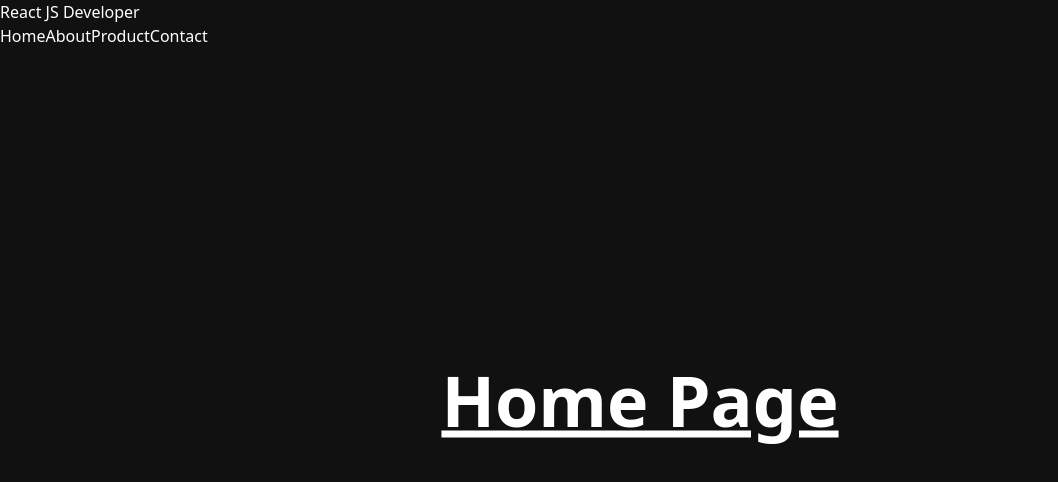
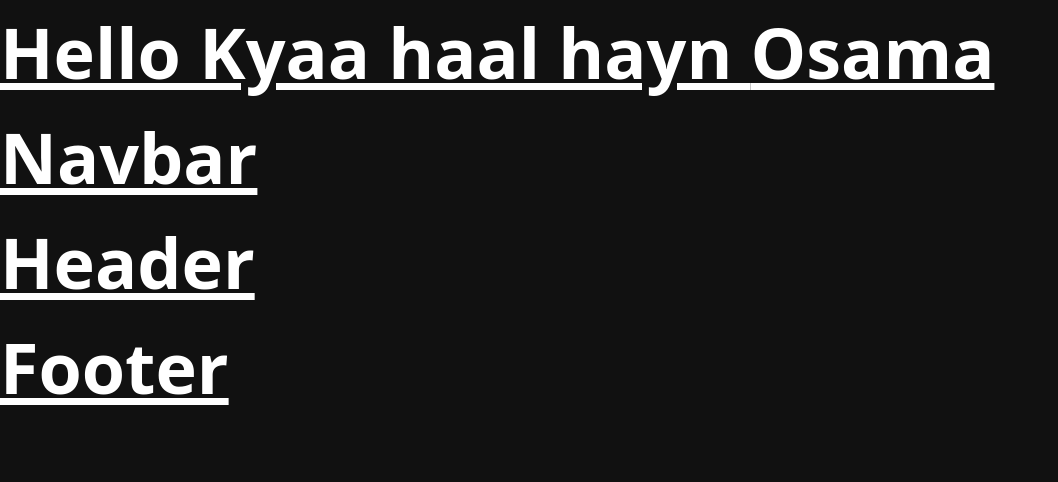
Before and after one commit to osamajaved07/React-Js-Practice-2, a React (Vite) app: page / in a window 1280 px wide. Shown: the top 482 px of the page, without its empty margins (0-1058 px from the left). Built offline with nearby package versions, Linux system fonts and the light colour scheme.

Commit message:
24-05-25

```diff
--- a/src/App.jsx
+++ b/src/App.jsx
@@ -114,24 +114,47 @@
 
 // export default App;
 
-import React from "react";
-import { Route, Routes } from "react-router-dom";
-import About from "./pages/About";
-import Contact from "./pages/Contact";
-import Home from "./pages/Home";
-import Product from "./pages/Product";
+// import React from "react";
+// import { Route, Routes } from "react-router-dom";
+// import About from "./pages/About";
+// import Contact from "./pages/Contact";
+// import Home from "./pages/Home";
+// import Product from "./pages/Product";
+// import Header from "./components/Header";
+
+// const App = () => {
+//   return (
+//     <div>
+//       <Header />
+//       <Routes>
+//         <Route path="/about" element={<About />} />
+//         <Route path="/" element={<Home />} />
+//         <Route path="/contact" element={<Contact />} />
+//         <Route path="/product" element={<Product />} />
+//       </Routes>
+//     </div>
+//   );
+// };
+
+// export default App;
+
+// ---------------------Context API Topic------------------------------
+
+import React, { useContext } from "react";
+import Navbar from "./components/Navbar";
 import Header from "./components/Header";
+import Footer from "./components/Footer";
+import { DataContext } from "./context/Usercontext";
 
 const App = () => {
+  const data = useContext(DataContext);
+  console.log(data);
   return (
     <div>
+      <h1>Hello Kyaa haal hayn {data} </h1>
+      <Navbar />
       <Header />
-      <Routes>
-        <Route path="/about" element={<About />} />
-        <Route path="/" element={<Home />} />
-        <Route path="/contact" element={<Contact />} />
-        <Route path="/product" element={<Product />} />
-      </Routes>
+      <Footer />
     </div>
   );
 };
--- a/src/components/Footer.jsx
+++ b/src/components/Footer.jsx
@@ -1,7 +1,19 @@
+// import React from "react";
+
+// const Footer = () => {
+//   return <div className="bg-pink-400 w-full flex items-center justify-center py-6 absolute bottom-0">This is Footer</div>;
+// };
+
+// export default Footer;
+
 import React from "react";
 
 const Footer = () => {
-  return <div className="bg-pink-400 w-full flex items-center justify-center py-6 absolute bottom-0">This is Footer</div>;
+  return (
+    <div>
+      <h1>Footer</h1>
+    </div>
+  );
 };
 
 export default Footer;
--- a/src/components/Header.jsx
+++ b/src/components/Header.jsx
@@ -1,16 +1,28 @@
+// import React from "react";
+// import { Link } from "react-router-dom";
+
+// const Header = () => {
+//   return (
+//     <div className="py-7 px-7 bg-emerald-700 text-white flex items-center justify-between ">
+//       <h2 className="text-2xl ">React JS Developer</h2>
+//       <div className="flex gap-10 text-lg underline ">
+//         <Link to="/">Home</Link>
+//         <Link to="/about">About</Link>
+//         <Link to="/product">Product</Link>
+//         <Link to="/contact">Contact</Link>
+//       </div>
+//     </div>
+//   );
+// };
+
+// export default Header;
+
 import React from "react";
-import { Link } from "react-router-dom";
 
 const Header = () => {
   return (
-    <div className="py-7 px-7 bg-emerald-700 text-white flex items-center justify-between ">
-      <h2 className="text-2xl ">React JS Developer</h2>
-      <div className="flex gap-10 text-lg underline ">
-        <Link to="/">Home</Link>
-        <Link to="/about">About</Link>
-        <Link to="/product">Product</Link>
-        <Link to="/contact">Contact</Link>
-      </div>
+    <div>
+      <h1>Header</h1>
     </div>
   );
 };
--- a/src/components/Navbar.jsx
+++ b/src/components/Navbar.jsx
@@ -1,18 +1,30 @@
+// import React from "react";
+
+// const Navbar = () => {
+//   return (
+//     <>
+//       <nav className="bg-emerald-700 flex py-5 px-10 items-center justify-between">
+//         <h1 className="text-2xl">Osama</h1>
+//         <div className="flex gap-10 items-center">
+//           <h4 className="text-xl">Home</h4>
+//           <h4 className="text-xl">About Us</h4>
+//           <h4 className="text-xl">Contact</h4>
+//           <h4 className="text-xl">Profile</h4>
+//         </div>
+//       </nav>
+//     </>
+//   );
+// };
+
+// export default Navbar;
+
 import React from "react";
 
 const Navbar = () => {
   return (
-    <>
-      <nav className="bg-emerald-700 flex py-5 px-10 items-center justify-between">
-        <h1 className="text-2xl">Osama</h1>
-        <div className="flex gap-10 items-center">
-          <h4 className="text-xl">Home</h4>
-          <h4 className="text-xl">About Us</h4>
-          <h4 className="text-xl">Contact</h4>
-          <h4 className="text-xl">Profile</h4>
-        </div>
-      </nav>
-    </>
+    <div>
+      <h1>Navbar</h1>
+    </div>
   );
 };
 
--- /dev/null
+++ b/src/context/Usercontext.jsx
@@ -0,0 +1,13 @@
+import React, { createContext } from "react";
+export const DataContext = createContext();
+
+const Usercontext = ({ children }) => {
+  const userName = "Osama";
+  return (
+    <div>
+      <DataContext.Provider value={userName}>{children}</DataContext.Provider>
+    </div>
+  );
+};
+
+export default Usercontext;
--- a/src/index.css
+++ b/src/index.css
@@ -7,12 +7,7 @@ body{
     color: #fff;
 }
 h1{
-    position: absolute;
     text-decoration: underline;
     font-size: 70px;
     font-weight: 600;
-    top: 50vh;
-    left: 50vw;
-    transform: translate(-50%, -50%);
-
 }
--- a/src/main.jsx
+++ b/src/main.jsx
@@ -1,13 +1,27 @@
+// import { StrictMode } from "react";
+// import { createRoot } from "react-dom/client";
+// import "./index.css";
+// import App from "./App.jsx";
+// import { BrowserRouter } from "react-router-dom";
+
+// createRoot(document.getElementById("root")).render(
+//   <StrictMode>
+//     <BrowserRouter>
+//       <App />
+//     </BrowserRouter>
+//   </StrictMode>
+// );
+
 import { StrictMode } from "react";
 import { createRoot } from "react-dom/client";
 import "./index.css";
 import App from "./App.jsx";
-import { BrowserRouter } from "react-router-dom";
+import Usercontext from "./context/Usercontext.jsx";
 
 createRoot(document.getElementById("root")).render(
   <StrictMode>
-    <BrowserRouter>
+    <Usercontext>
       <App />
-    </BrowserRouter>
+    </Usercontext>
   </StrictMode>
 );
```
